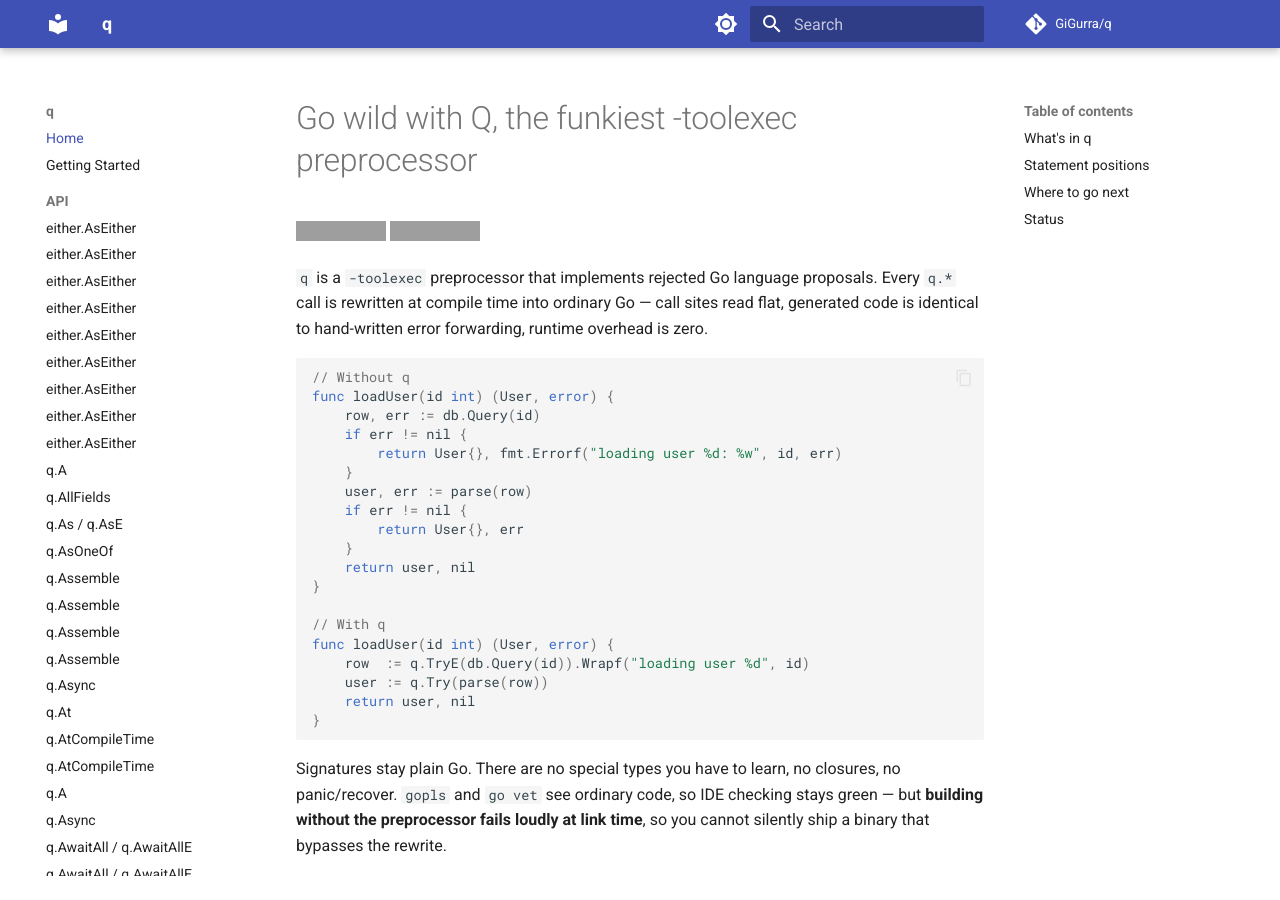
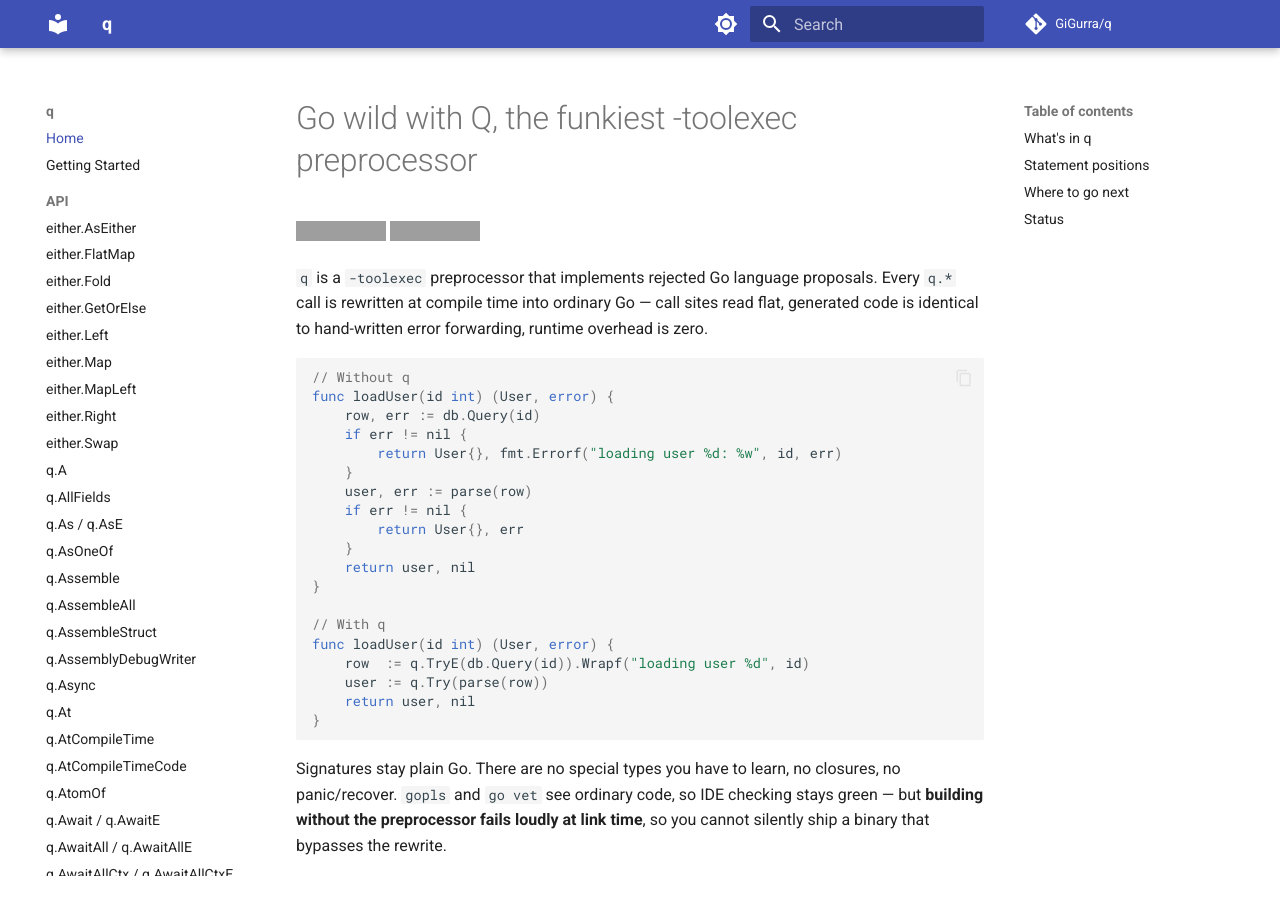
Before and after one commit to GiGurra/q, an MkDocs documentation site: the page built from docs/index.md, in a window 1280 px wide and 900 px high. Built offline with MkDocs 1.6.1 and Material for MkDocs 9.7.7, drawn with Linux system fonts in a browser that asks for light colours; comment, search, counter and statistics services are not loaded; part of the change alters nothing that is shown; grey boxes are pictures that could not be loaded.

Commit message:
docs: anchor each navbar entry with #<slug> to disambiguate same-page entries
mkdocs-material renders the nav from page identity, not URL. With
multiple nav entries pointing at the same .md file, all but the
first get their labels silently overwritten with the first entry's
label — so on the deployed site, q.AssembleAll, q.AssembleStruct,
q.AssemblyDebugWriter all rendered as "q.Assemble" (and either.*
all rendered as "either.AsEither", 9× in a row).

Try #<slug> URL fragments per entry. The anchors don't have to
exist — the goal is unique URLs that mkdocs treats as distinct
nav items so each entry's own label survives. If this works,
rendered nav matches the source.

Co-Authored-By: Claude Opus 4.7 (1M context) <noreply@anthropic.com>

```diff
--- a/mkdocs.yml
+++ b/mkdocs.yml
@@ -45,191 +45,191 @@ nav:
   - Home: index.md
   - Getting Started: getting-started.md
   - API:
-    - either.AsEither: api/either.md
-    - either.FlatMap: api/either.md
-    - either.Fold: api/either.md
-    - either.GetOrElse: api/either.md
-    - either.Left: api/either.md
-    - either.Map: api/either.md
-    - either.MapLeft: api/either.md
-    - either.Right: api/either.md
-    - either.Swap: api/either.md
-    - q.A: api/atom.md
-    - q.AllFields: api/reflection.md
-    - q.As / q.AsE: api/as.md
-    - q.AsOneOf: api/oneof.md
-    - q.Assemble: api/assemble.md
-    - q.AssembleAll: api/assemble.md
-    - q.AssembleStruct: api/assemble.md
-    - q.AssemblyDebugWriter: api/assemble.md
-    - q.Async: api/async.md
-    - q.At: api/at.md
-    - q.AtCompileTime: api/atcompiletime.md
-    - q.AtCompileTimeCode: api/atcompiletime.md
-    - q.AtomOf: api/atom.md
-    - q.Await / q.AwaitE: api/async.md
-    - q.AwaitAll / q.AwaitAllE: api/await_multi.md
-    - q.AwaitAllCtx / q.AwaitAllCtxE: api/await_multi.md
-    - q.AwaitAllRaw: api/await_multi.md
-    - q.AwaitAllRawCtx: api/await_multi.md
-    - q.AwaitAny / q.AwaitAnyE: api/await_multi.md
-    - q.AwaitAnyCtx / q.AwaitAnyCtxE: api/await_multi.md
-    - q.AwaitAnyRaw: api/await_multi.md
-    - q.AwaitAnyRawCtx: api/await_multi.md
-    - q.AwaitCtx / q.AwaitCtxE: api/await_ctx.md
-    - q.AwaitRaw: api/async.md
-    - q.AwaitRawCtx: api/await_ctx.md
-    - q.BinaryCodec: api/atcompiletime.md
-    - q.Camel: api/string_case.md
-    - q.Case: api/match.md
-    - q.Check / q.CheckE: api/check.md
-    - q.Chunk: api/data.md
-    - q.Const: api/try.md
-    - q.Coro: api/coro.md
-    - q.Count: api/data.md
-    - q.Deadline: api/timeout.md
-    - q.DebugPrintln: api/debug.md
-    - q.DebugPrintlnAt: api/debug.md
-    - q.DebugSlogAttr: api/debug.md
-    - q.Default: api/match.md
-    - q.Distinct: api/data.md
-    - q.DistinctBy: api/data.md
-    - q.Drain: api/channel_multi.md
-    - q.DrainAll: api/channel_multi.md
-    - q.DrainAllCtx / q.DrainAllCtxE: api/channel_multi.md
-    - q.DrainAllRawCtx: api/channel_multi.md
-    - q.DrainCtx / q.DrainCtxE: api/recv_ctx.md
-    - q.DrainRawCtx: api/recv_ctx.md
-    - q.Drop: api/data.md
-    - q.EnumName: api/enums.md
-    - q.EnumNames: api/enums.md
-    - q.EnumOrdinal: api/enums.md
-    - q.EnumParse: api/enums.md
-    - q.EnumValid: api/enums.md
-    - q.EnumValues: api/enums.md
-    - q.Exhaustive: api/exhaustive.md
-    - q.Exists: api/data.md
-    - q.ExistsErr: api/data.md
-    - q.Expr: api/slog.md
-    - q.F: api/format.md
-    - q.Ferr: api/format.md
-    - q.Fields: api/reflection.md
-    - q.File: api/slog.md
-    - q.FileLine: api/slog.md
-    - q.Filter: api/data.md
-    - q.FilterErr: api/data.md
-    - q.Find: api/data.md
-    - q.FlatMap: api/data.md
-    - q.FlatMapErr: api/data.md
-    - q.Fln: api/format.md
-    - q.Fold: api/data.md
-    - q.FoldErr: api/data.md
-    - q.ForAll: api/data.md
-    - q.ForAllErr: api/data.md
-    - q.ForEach: api/data.md
-    - q.ForEachErr: api/data.md
-    - q.GenEnumJSONLax: api/gen.md
-    - q.GenEnumJSONStrict: api/gen.md
-    - q.Generator: api/generator.md
-    - q.GenStringer: api/gen.md
-    - q.GetPar: api/par.md
-    - q.GobCodec: api/atcompiletime.md
-    - q.GoroutineID: api/goroutine_id.md
-    - q.GroupBy: api/data.md
-    - q.InstallSlog: api/slog.md
-    - q.InstallSlogJSON: api/slog.md
-    - q.InstallSlogText: api/slog.md
-    - q.JSONCodec: api/atcompiletime.md
-    - q.Kebab: api/string_case.md
-    - q.Keys: api/data.md
-    - q.Lazy / q.LazyE: api/lazy.md
-    - q.LazyEFromThunk: api/lazy.md
-    - q.LazyFromThunk: api/lazy.md
-    - q.Line: api/slog.md
-    - q.Lock: api/lock.md
-    - q.LogCloseErr: api/assemble.md
-    - q.Lower: api/string_case.md
-    - q.Map: api/data.md
-    - q.MapEntries: api/data.md
-    - q.MapEntriesErr: api/data.md
-    - q.MapErr: api/data.md
-    - q.MapKeys: api/data.md
-    - q.MapKeysErr: api/data.md
-    - q.MapValues: api/data.md
-    - q.MapValuesErr: api/data.md
-    - q.Match: api/match.md
-    - q.Max: api/data.md
-    - q.MaxBy: api/data.md
-    - q.Min: api/data.md
-    - q.MinBy: api/data.md
-    - q.NamedSQL: api/sql.md
-    - q.NewScope: api/scope.md
-    - q.NotNil / q.NotNilE: api/notnil.md
-    - q.Ok / q.OkE: api/ok.md
-    - q.OnType: api/match.md
-    - q.Open / q.OpenE: api/open.md
-    - q.ParExists: api/par.md
-    - q.ParExistsErr: api/par.md
-    - q.ParFilter: api/par.md
-    - q.ParFilterErr: api/par.md
-    - q.ParFlatMap: api/par.md
-    - q.ParFlatMapErr: api/par.md
-    - q.ParForAll: api/par.md
-    - q.ParForAllErr: api/par.md
-    - q.ParForEach: api/par.md
-    - q.ParForEachErr: api/par.md
-    - q.ParGroupBy: api/par.md
-    - q.ParGroupByErr: api/par.md
-    - q.ParMap: api/par.md
-    - q.ParMapErr: api/par.md
-    - q.Partition: api/data.md
-    - q.Pascal: api/string_case.md
-    - q.PermitNil: api/assemble.md
-    - q.PgSQL: api/sql.md
-    - q.Recover / q.RecoverE: api/recover.md
-    - q.Recv / q.RecvE: api/recv.md
-    - q.RecvAny / q.RecvAnyE: api/channel_multi.md
-    - q.RecvAnyCtx / q.RecvAnyCtxE: api/channel_multi.md
-    - q.RecvAnyRaw: api/channel_multi.md
-    - q.RecvAnyRawCtx: api/channel_multi.md
-    - q.RecvCtx / q.RecvCtxE: api/recv_ctx.md
-    - q.RecvRawCtx: api/recv_ctx.md
-    - q.Reduce: api/data.md
-    - q.Require: api/require.md
-    - q.Sealed: api/sealed.md
-    - q.SlogAttr: api/slog.md
-    - q.SlogContextHandler: api/slog.md
-    - q.SlogCtx: api/slog.md
-    - q.SlogFile: api/slog.md
-    - q.SlogFileLine: api/slog.md
-    - q.SlogLine: api/slog.md
-    - q.Snake: api/string_case.md
-    - q.Sort: api/data.md
-    - q.SortBy: api/data.md
-    - q.SortFunc: api/data.md
-    - q.SQL: api/sql.md
-    - q.Sum: api/data.md
-    - q.Tag: api/reflection.md
-    - q.Take: api/data.md
-    - q.Tern: api/tern.md
-    - q.Timeout: api/timeout.md
-    - q.Title: api/string_case.md
-    - q.TODO: api/todo.md
-    - q.ToErr: typed-nil-guard.md
-    - q.Trace / q.TraceE: api/trace.md
-    - q.Try / q.TryE: api/try.md
-    - q.TypeName: api/reflection.md
-    - q.Unreachable: api/todo.md
-    - q.Unwrap / q.UnwrapE: api/try.md
-    - q.Unzip: api/data.md
-    - q.Upper: api/string_case.md
-    - q.Values: api/data.md
-    - q.WithAssemblyDebug: api/assemble.md
-    - q.WithAssemblyDebugWriter: api/assemble.md
-    - q.WithPar: api/par.md
-    - q.WithParUnbounded: api/par.md
-    - q.Yield: api/generator.md
-    - q.Zip: api/data.md
-    - q.ZipMap: api/data.md
+    - either.AsEither: api/either.md#either-aseither
+    - either.FlatMap: api/either.md#either-flatmap
+    - either.Fold: api/either.md#either-fold
+    - either.GetOrElse: api/either.md#either-getorelse
+    - either.Left: api/either.md#either-left
+    - either.Map: api/either.md#either-map
+    - either.MapLeft: api/either.md#either-mapleft
+    - either.Right: api/either.md#either-right
+    - either.Swap: api/either.md#either-swap
+    - q.A: api/atom.md#q-a
+    - q.AllFields: api/reflection.md#q-allfields
+    - q.As / q.AsE: api/as.md#q-as-q-ase
+    - q.AsOneOf: api/oneof.md#q-asoneof
+    - q.Assemble: api/assemble.md#q-assemble
+    - q.AssembleAll: api/assemble.md#q-assembleall
+    - q.AssembleStruct: api/assemble.md#q-assemblestruct
+    - q.AssemblyDebugWriter: api/assemble.md#q-assemblydebugwriter
+    - q.Async: api/async.md#q-async
+    - q.At: api/at.md#q-at
+    - q.AtCompileTime: api/atcompiletime.md#q-atcompiletime
+    - q.AtCompileTimeCode: api/atcompiletime.md#q-atcompiletimecode
+    - q.AtomOf: api/atom.md#q-atomof
+    - q.Await / q.AwaitE: api/async.md#q-await-q-awaite
+    - q.AwaitAll / q.AwaitAllE: api/await_multi.md#q-awaitall-q-awaitalle
+    - q.AwaitAllCtx / q.AwaitAllCtxE: api/await_multi.md#q-awaitallctx-q-awaitallctxe
+    - q.AwaitAllRaw: api/await_multi.md#q-awaitallraw
+    - q.AwaitAllRawCtx: api/await_multi.md#q-awaitallrawctx
+    - q.AwaitAny / q.AwaitAnyE: api/await_multi.md#q-awaitany-q-awaitanye
+    - q.AwaitAnyCtx / q.AwaitAnyCtxE: api/await_multi.md#q-awaitanyctx-q-awaitanyctxe
+    - q.AwaitAnyRaw: api/await_multi.md#q-awaitanyraw
+    - q.AwaitAnyRawCtx: api/await_multi.md#q-awaitanyrawctx
+    - q.AwaitCtx / q.AwaitCtxE: api/await_ctx.md#q-awaitctx-q-awaitctxe
+    - q.AwaitRaw: api/async.md#q-awaitraw
+    - q.AwaitRawCtx: api/await_ctx.md#q-awaitrawctx
+    - q.BinaryCodec: api/atcompiletime.md#q-binarycodec
+    - q.Camel: api/string_case.md#q-camel
+    - q.Case: api/match.md#q-case
+    - q.Check / q.CheckE: api/check.md#q-check-q-checke
+    - q.Chunk: api/data.md#q-chunk
+    - q.Const: api/try.md#q-const
+    - q.Coro: api/coro.md#q-coro
+    - q.Count: api/data.md#q-count
+    - q.Deadline: api/timeout.md#q-deadline
+    - q.DebugPrintln: api/debug.md#q-debugprintln
+    - q.DebugPrintlnAt: api/debug.md#q-debugprintlnat
+    - q.DebugSlogAttr: api/debug.md#q-debugslogattr
+    - q.Default: api/match.md#q-default
+    - q.Distinct: api/data.md#q-distinct
+    - q.DistinctBy: api/data.md#q-distinctby
+    - q.Drain: api/channel_multi.md#q-drain
+    - q.DrainAll: api/channel_multi.md#q-drainall
+    - q.DrainAllCtx / q.DrainAllCtxE: api/channel_multi.md#q-drainallctx-q-drainallctxe
+    - q.DrainAllRawCtx: api/channel_multi.md#q-drainallrawctx
+    - q.DrainCtx / q.DrainCtxE: api/recv_ctx.md#q-drainctx-q-drainctxe
+    - q.DrainRawCtx: api/recv_ctx.md#q-drainrawctx
+    - q.Drop: api/data.md#q-drop
+    - q.EnumName: api/enums.md#q-enumname
+    - q.EnumNames: api/enums.md#q-enumnames
+    - q.EnumOrdinal: api/enums.md#q-enumordinal
+    - q.EnumParse: api/enums.md#q-enumparse
+    - q.EnumValid: api/enums.md#q-enumvalid
+    - q.EnumValues: api/enums.md#q-enumvalues
+    - q.Exhaustive: api/exhaustive.md#q-exhaustive
+    - q.Exists: api/data.md#q-exists
+    - q.ExistsErr: api/data.md#q-existserr
+    - q.Expr: api/slog.md#q-expr
+    - q.F: api/format.md#q-f
+    - q.Ferr: api/format.md#q-ferr
+    - q.Fields: api/reflection.md#q-fields
+    - q.File: api/slog.md#q-file
+    - q.FileLine: api/slog.md#q-fileline
+    - q.Filter: api/data.md#q-filter
+    - q.FilterErr: api/data.md#q-filtererr
+    - q.Find: api/data.md#q-find
+    - q.FlatMap: api/data.md#q-flatmap
+    - q.FlatMapErr: api/data.md#q-flatmaperr
+    - q.Fln: api/format.md#q-fln
+    - q.Fold: api/data.md#q-fold
+    - q.FoldErr: api/data.md#q-folderr
+    - q.ForAll: api/data.md#q-forall
+    - q.ForAllErr: api/data.md#q-forallerr
+    - q.ForEach: api/data.md#q-foreach
+    - q.ForEachErr: api/data.md#q-foreacherr
+    - q.GenEnumJSONLax: api/gen.md#q-genenumjsonlax
+    - q.GenEnumJSONStrict: api/gen.md#q-genenumjsonstrict
+    - q.Generator: api/generator.md#q-generator
+    - q.GenStringer: api/gen.md#q-genstringer
+    - q.GetPar: api/par.md#q-getpar
+    - q.GobCodec: api/atcompiletime.md#q-gobcodec
+    - q.GoroutineID: api/goroutine_id.md#q-goroutineid
+    - q.GroupBy: api/data.md#q-groupby
+    - q.InstallSlog: api/slog.md#q-installslog
+    - q.InstallSlogJSON: api/slog.md#q-installslogjson
+    - q.InstallSlogText: api/slog.md#q-installslogtext
+    - q.JSONCodec: api/atcompiletime.md#q-jsoncodec
+    - q.Kebab: api/string_case.md#q-kebab
+    - q.Keys: api/data.md#q-keys
+    - q.Lazy / q.LazyE: api/lazy.md#q-lazy-q-lazye
+    - q.LazyEFromThunk: api/lazy.md#q-lazyefromthunk
+    - q.LazyFromThunk: api/lazy.md#q-lazyfromthunk
+    - q.Line: api/slog.md#q-line
+    - q.Lock: api/lock.md#q-lock
+    - q.LogCloseErr: api/assemble.md#q-logcloseerr
+    - q.Lower: api/string_case.md#q-lower
+    - q.Map: api/data.md#q-map
+    - q.MapEntries: api/data.md#q-mapentries
+    - q.MapEntriesErr: api/data.md#q-mapentrieserr
+    - q.MapErr: api/data.md#q-maperr
+    - q.MapKeys: api/data.md#q-mapkeys
+    - q.MapKeysErr: api/data.md#q-mapkeyserr
+    - q.MapValues: api/data.md#q-mapvalues
+    - q.MapValuesErr: api/data.md#q-mapvalueserr
+    - q.Match: api/match.md#q-match
+    - q.Max: api/data.md#q-max
+    - q.MaxBy: api/data.md#q-maxby
+    - q.Min: api/data.md#q-min
+    - q.MinBy: api/data.md#q-minby
+    - q.NamedSQL: api/sql.md#q-namedsql
+    - q.NewScope: api/scope.md#q-newscope
+    - q.NotNil / q.NotNilE: api/notnil.md#q-notnil-q-notnile
+    - q.Ok / q.OkE: api/ok.md#q-ok-q-oke
+    - q.OnType: api/match.md#q-ontype
+    - q.Open / q.OpenE: api/open.md#q-open-q-opene
+    - q.ParExists: api/par.md#q-parexists
+    - q.ParExistsErr: api/par.md#q-parexistserr
+    - q.ParFilter: api/par.md#q-parfilter
+    - q.ParFilterErr: api/par.md#q-parfiltererr
+    - q.ParFlatMap: api/par.md#q-parflatmap
+    - q.ParFlatMapErr: api/par.md#q-parflatmaperr
+    - q.ParForAll: api/par.md#q-parforall
+    - q.ParForAllErr: api/par.md#q-parforallerr
+    - q.ParForEach: api/par.md#q-parforeach
+    - q.ParForEachErr: api/par.md#q-parforeacherr
+    - q.ParGroupBy: api/par.md#q-pargroupby
+    - q.ParGroupByErr: api/par.md#q-pargroupbyerr
+    - q.ParMap: api/par.md#q-parmap
+    - q.ParMapErr: api/par.md#q-parmaperr
+    - q.Partition: api/data.md#q-partition
+    - q.Pascal: api/string_case.md#q-pascal
+    - q.PermitNil: api/assemble.md#q-permitnil
+    - q.PgSQL: api/sql.md#q-pgsql
+    - q.Recover / q.RecoverE: api/recover.md#q-recover-q-recovere
+    - q.Recv / q.RecvE: api/recv.md#q-recv-q-recve
+    - q.RecvAny / q.RecvAnyE: api/channel_multi.md#q-recvany-q-recvanye
+    - q.RecvAnyCtx / q.RecvAnyCtxE: api/channel_multi.md#q-recvanyctx-q-recvanyctxe
+    - q.RecvAnyRaw: api/channel_multi.md#q-recvanyraw
+    - q.RecvAnyRawCtx: api/channel_multi.md#q-recvanyrawctx
+    - q.RecvCtx / q.RecvCtxE: api/recv_ctx.md#q-recvctx-q-recvctxe
+    - q.RecvRawCtx: api/recv_ctx.md#q-recvrawctx
+    - q.Reduce: api/data.md#q-reduce
+    - q.Require: api/require.md#q-require
+    - q.Sealed: api/sealed.md#q-sealed
+    - q.SlogAttr: api/slog.md#q-slogattr
+    - q.SlogContextHandler: api/slog.md#q-slogcontexthandler
+    - q.SlogCtx: api/slog.md#q-slogctx
+    - q.SlogFile: api/slog.md#q-slogfile
+    - q.SlogFileLine: api/slog.md#q-slogfileline
+    - q.SlogLine: api/slog.md#q-slogline
+    - q.Snake: api/string_case.md#q-snake
+    - q.Sort: api/data.md#q-sort
+    - q.SortBy: api/data.md#q-sortby
+    - q.SortFunc: api/data.md#q-sortfunc
+    - q.SQL: api/sql.md#q-sql
+    - q.Sum: api/data.md#q-sum
+    - q.Tag: api/reflection.md#q-tag
+    - q.Take: api/data.md#q-take
+    - q.Tern: api/tern.md#q-tern
+    - q.Timeout: api/timeout.md#q-timeout
+    - q.Title: api/string_case.md#q-title
+    - q.TODO: api/todo.md#q-todo
+    - q.ToErr: typed-nil-guard.md#q-toerr
+    - q.Trace / q.TraceE: api/trace.md#q-trace-q-tracee
+    - q.Try / q.TryE: api/try.md#q-try-q-trye
+    - q.TypeName: api/reflection.md#q-typename
+    - q.Unreachable: api/todo.md#q-unreachable
+    - q.Unwrap / q.UnwrapE: api/try.md#q-unwrap-q-unwrape
+    - q.Unzip: api/data.md#q-unzip
+    - q.Upper: api/string_case.md#q-upper
+    - q.Values: api/data.md#q-values
+    - q.WithAssemblyDebug: api/assemble.md#q-withassemblydebug
+    - q.WithAssemblyDebugWriter: api/assemble.md#q-withassemblydebugwriter
+    - q.WithPar: api/par.md#q-withpar
+    - q.WithParUnbounded: api/par.md#q-withparunbounded
+    - q.Yield: api/generator.md#q-yield
+    - q.Zip: api/data.md#q-zip
+    - q.ZipMap: api/data.md#q-zipmap
   - Why builds fail on `*MyErr` returns: typed-nil-guard.md
   - Design: design.md
```
